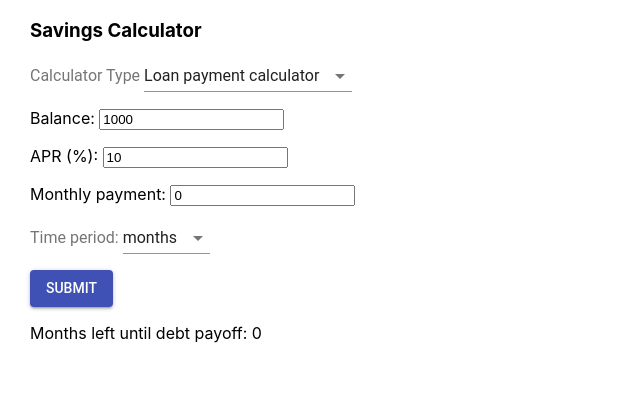
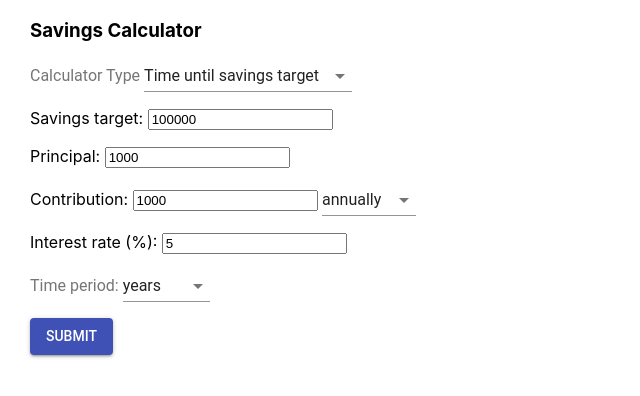
Before and after one commit to joshyou/savings-calculator, a React (Create React App) app: page / in a window 1280 px wide. Shown: the top 396 px of the page, without its empty margins (0-640 px from the left). Built offline with nearby package versions, Linux system fonts and the light colour scheme.

Commit message:
changed output to only change when submit

```diff
--- a/src/App.js
+++ b/src/App.js
@@ -8,8 +8,6 @@ import Input from '@material-ui/core/Input';
 import InputLabel from '@material-ui/core/InputLabel';
 import FormControl from '@material-ui/core/FormControl';
 import { withStyles } from '@material-ui/core/styles';
-
-/*npm start to run*/
 
 /*
 two calculator options - time until savings target, time until loan is paid off
@@ -35,6 +33,7 @@ class SavingsCalculator extends React.Component {
                  frequency: 1,
                  periods: 0,
                  outputFrequency: 1,
+                 output: '',
                  show: props.show};
     this.updateState = this.updateState.bind(this);
     this.handleSubmit = this.handleSubmit.bind(this);
@@ -48,6 +47,7 @@ class SavingsCalculator extends React.Component {
   //compute periods until savings target is reached. periods is years, months, 2-weeks, or weeks, based
   //on selected contribution frequency.
   periodsToTarget(target, principal, amount, interest, frequency) {
+    //alert("frequency" + frequency);
     let total = principal;
     let periods = 0;
 
@@ -79,6 +79,7 @@ class SavingsCalculator extends React.Component {
 
   //formats output to user, with time units specified by user
   formatOutput(outputFrequency, frequency, periods) {
+
     let output = '';
     if (outputFrequency == 1) {
       output += 'Years'
@@ -98,14 +99,21 @@ class SavingsCalculator extends React.Component {
   }
 
   handleSubmit(event) {
-
-    this.setState({periods:
-      this.periodsToTarget(
+    let new_periods = this.periodsToTarget(
       this.state.target,
       this.state.principal,
       this.state.amount,
       this.state.interest,
-        this.state.frequency)});
+      this.state.frequency);
+
+    let new_output = this.formatOutput(
+      this.state.outputFrequency,
+      this.state.frequency,
+      new_periods
+    );
+
+    this.setState({periods:new_periods, output: new_output});
+
     event.preventDefault();
   }
 
@@ -113,7 +121,8 @@ class SavingsCalculator extends React.Component {
     if (this.state.show != 1) {
       return null;
     }
-    return (<div>
+    return (
+    <div>
       <form onSubmit = {this.handleSubmit}>
         <label>
           Savings target:&nbsp;
@@ -128,7 +137,9 @@ class SavingsCalculator extends React.Component {
 
         <label>
           Contribution:&nbsp;
-          <input type="number" value={this.state.amount} min = {this.state.principal > 0 ? 0 : 1} onChange={this.updateState.bind(this, "amount")}/>
+          <input type="number" value={this.state.amount}
+          min = {this.state.principal > 0 ? 0 : 1}
+          onChange={this.updateState.bind(this, "amount")}/>
           &nbsp;
           <Select
             native
@@ -145,7 +156,8 @@ class SavingsCalculator extends React.Component {
         <p></p>
           <label>
           Interest rate (%):&nbsp;
-          <input type="number" value={this.state.interest} min = {0} onChange={this.updateState.bind(this, "interest")}/>
+          <input type="number" value={this.state.interest} min = {0}
+          onChange={this.updateState.bind(this, "interest")}/>
           </label>
         <p></p>
           <InputLabel htmlFor = "output-type">Time period: </InputLabel>
@@ -162,7 +174,9 @@ class SavingsCalculator extends React.Component {
         <Button type="submit" variant="contained" color="primary">Submit</Button><p></p>
         </form>
 
-      <p>{this.formatOutput(this.state.outputFrequency, this.state.frequency, this.state.periods)}
+      <p>
+      {this.state.output}
+
       </p>
     </div>);
   }
@@ -179,6 +193,7 @@ class LoanCalculator extends React.Component {
       payment: 0,
       outputFrequency: 12,
       periods: 0,
+      output: '',
       show: props.show};
 
     this.updateState = this.updateState.bind(this);
@@ -236,12 +251,15 @@ class LoanCalculator extends React.Component {
   }
 
   handleSubmit(event) {
-
-    this.setState({periods:
-      this.payoffTime(
+    let new_periods = this.payoffTime(
       this.state.balance,
       this.state.interest,
-        this.state.payment)});
+      this.state.payment);
+    let new_output = this.formatOutput(
+      this.state.outputFrequency,
+      new_periods
+    );
+    this.setState({periods:new_periods, output: new_output});
     event.preventDefault();
   }
 
@@ -280,7 +298,7 @@ class LoanCalculator extends React.Component {
           <p></p>
           <Button type="submit" variant="contained" color="primary">Submit</Button><p></p>
         </form>
-        <p>{this.formatOutput(this.state.outputFrequency, this.state.periods)}</p>
+        <p>{this.state.output}</p>
       </div>
     );
   }
@@ -290,7 +308,7 @@ class LoanCalculator extends React.Component {
 class Calculator extends React.Component {
   constructor(props) {
     super(props);
-    this.state = {calculatorType: 2};
+    this.state = {calculatorType: 1};
     this.updateState = this.updateState.bind(this);
   }
 
```
Lines whose indentation alone changed are shown as unchanged.
